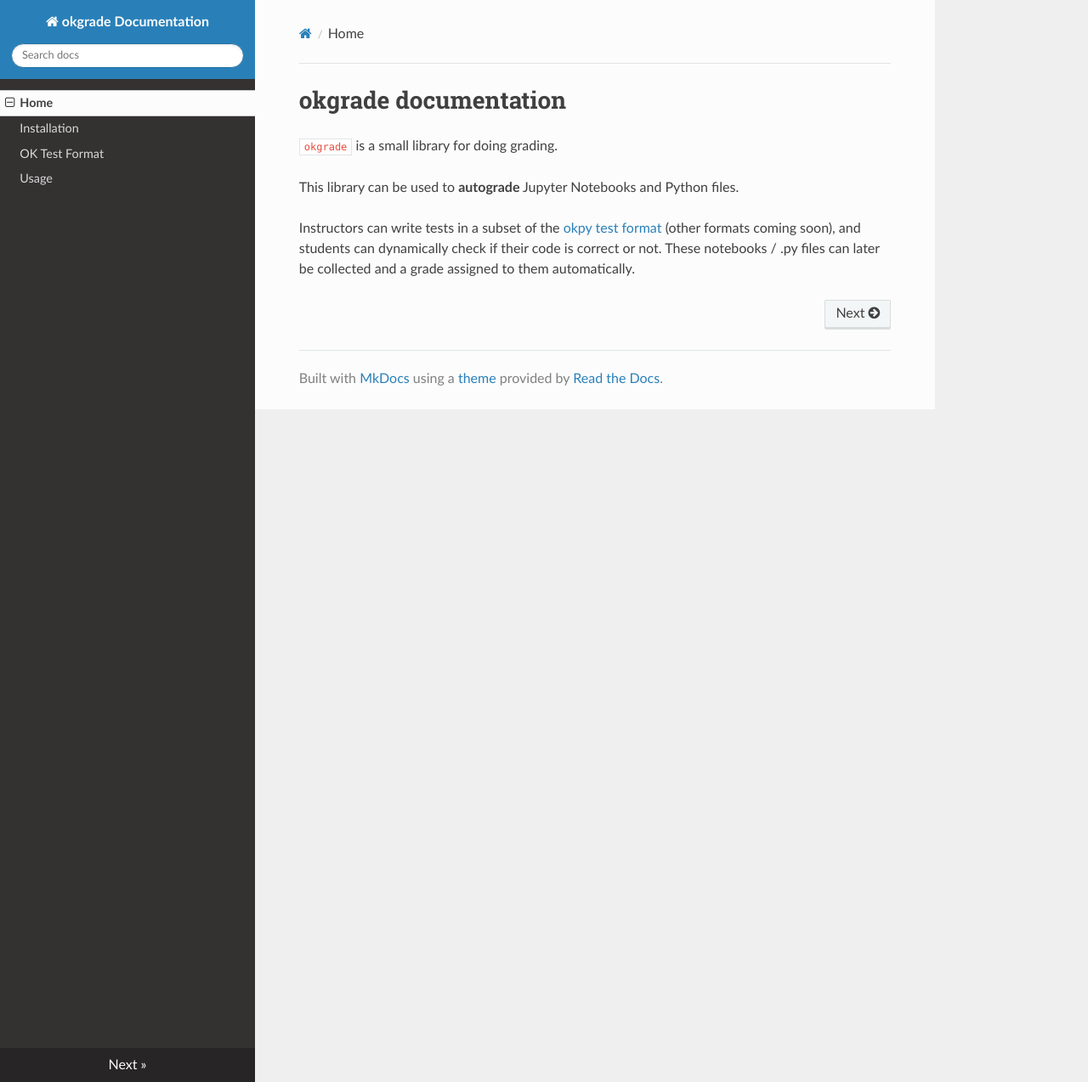
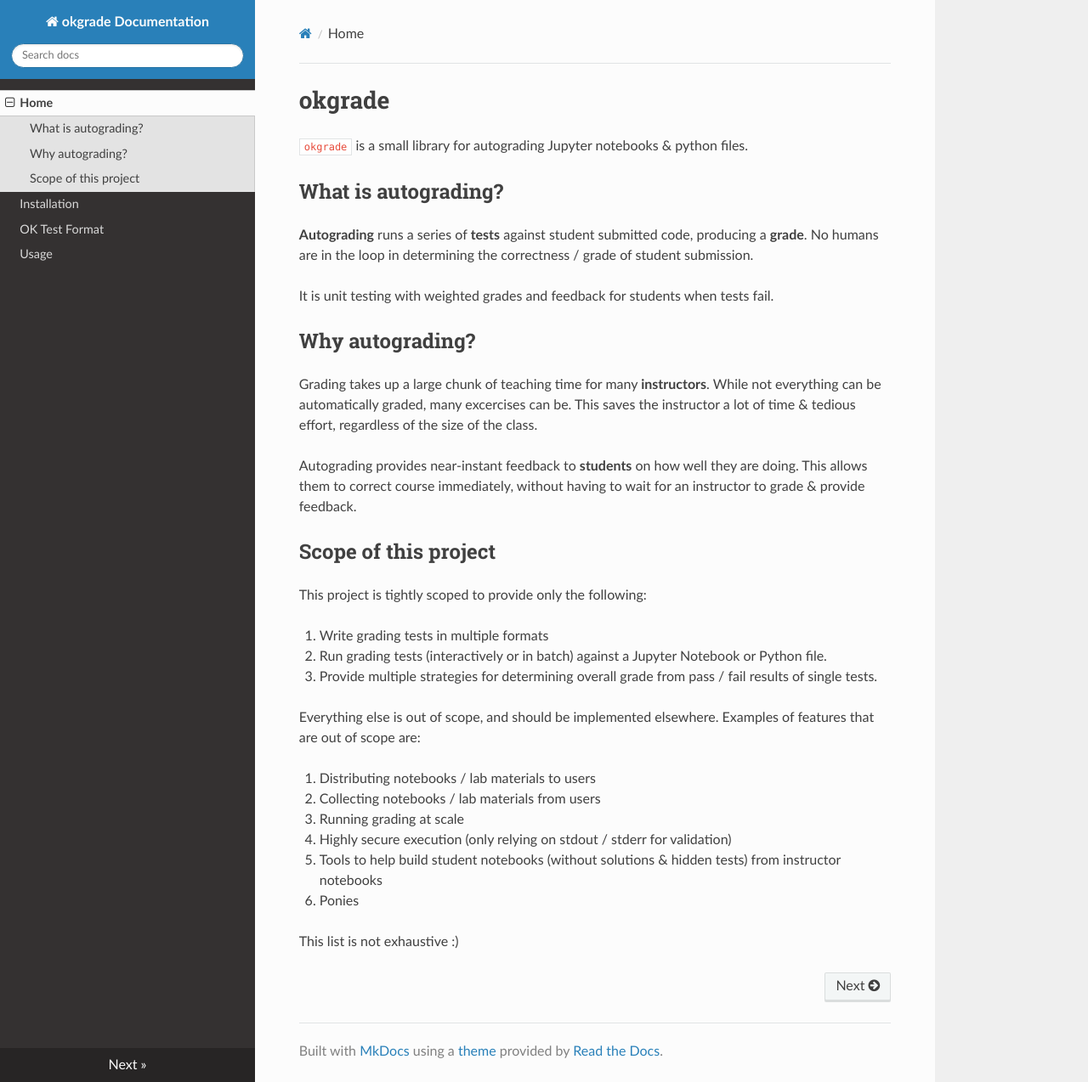
Before and after one commit to data-8/Gofer-Grader, an MkDocs documentation site: the page built from docs/index.md, in a window 1280 px wide and 1274 px high. Shown: the whole window at 85% size. Built offline with MkDocs 1.6.1, drawn with Linux system fonts in a browser that asks for light colours; nearby versions of some CDN libraries; old or Windows-style settings are respelled for this version of MkDocs.

Commit message:
Update doc index page

```diff
--- a/docs/index.md
+++ b/docs/index.md
@@ -1,11 +1,46 @@
-# okgrade documentation
+# okgrade
 
-`okgrade` is a small library for doing grading.
+`okgrade` is a small library for autograding Jupyter notebooks & python files.
 
-This library can be used to **autograde** Jupyter Notebooks and
-Python files.
+## What is autograding?
 
-Instructors can write tests in a subset of the [okpy test format](ok-test-format.md)
-(other formats coming soon), and students can dynamically check if their
-code is correct or not. These notebooks / .py files can later
-be collected and a grade assigned to them automatically.
+**Autograding** runs a series of **tests** against student submitted code,
+producing a **grade**. No humans are in the loop in determining the
+correctness / grade of student submission.
+
+It is unit testing with weighted grades and feedback for students when
+tests fail.
+
+## Why autograding?
+
+Grading takes up a large chunk of teaching time for many **instructors**.
+While not everything can be automatically graded, many excercises can be.
+This saves the instructor a lot of time & tedious effort, regardless
+of the size of the class.
+
+Autograding provides near-instant feedback to **students** on how well
+they are doing. This allows them to correct course immediately,
+without having to wait for an instructor to grade & provide feedback.
+
+## Scope of this project
+
+This project is tightly scoped to provide only the following:
+
+1. Write grading tests in multiple formats
+2. Run grading tests (interactively or in batch) against a Jupyter Notebook or
+   Python file.
+3. Provide multiple strategies for determining overall grade from pass / fail
+   results of single tests.
+
+Everything else is out of scope, and should be implemented elsewhere. Examples
+of features that are out of scope are:
+
+1. Distributing notebooks / lab materials to users
+2. Collecting notebooks / lab materials from users
+3. Running grading at scale
+4. Highly secure execution (only relying on stdout / stderr for validation)
+5. Tools to help build student notebooks (without solutions & hidden tests)
+   from instructor notebooks
+6. Ponies
+
+This list is not exhaustive :)
```
